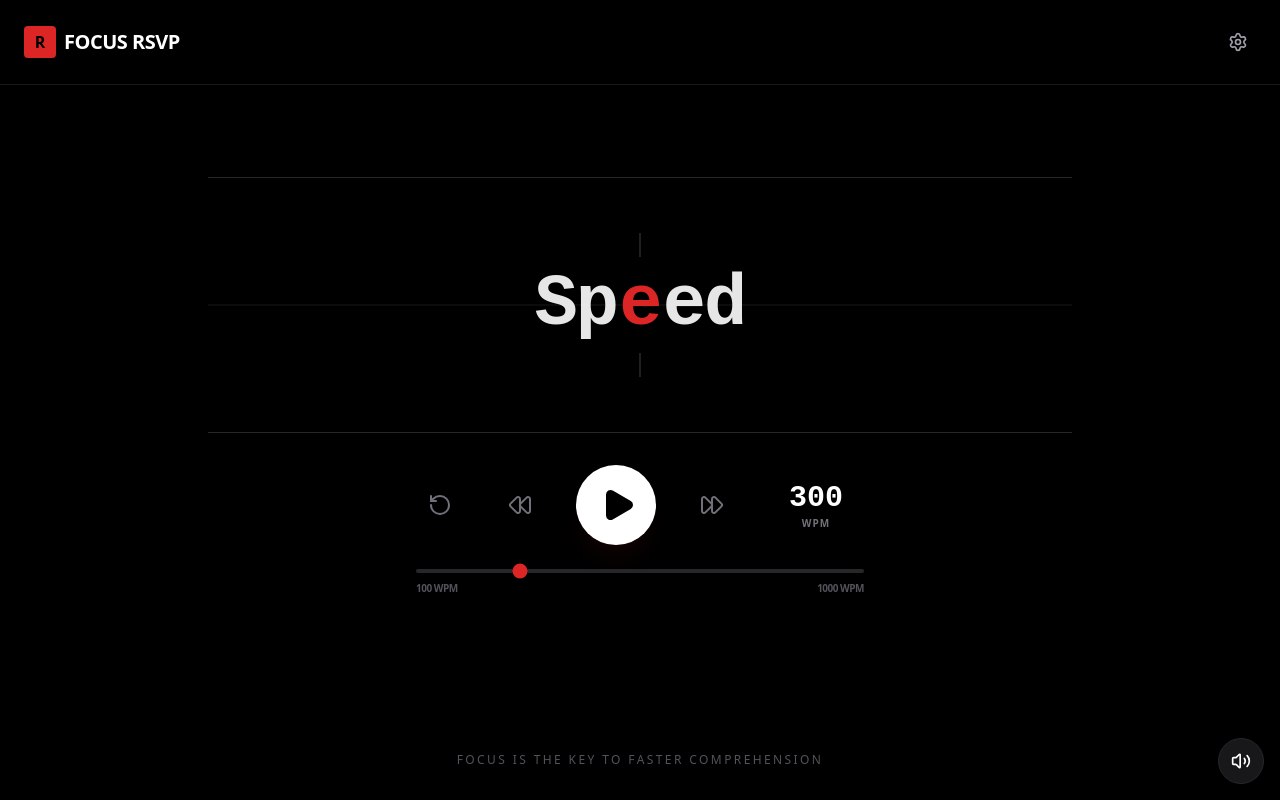
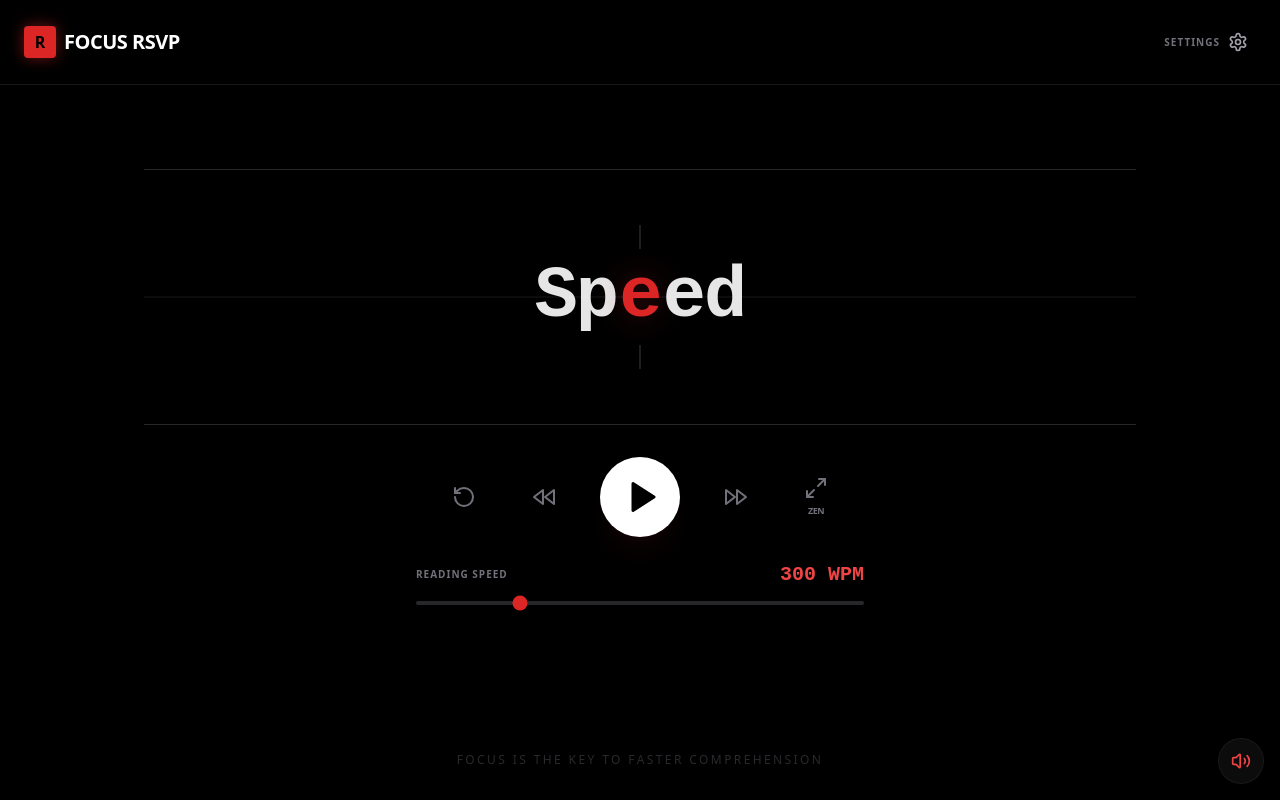
Before and after one commit to snowfluke/rsvp-speed-reader, a React (Vite) app: page / in a window 1280 px wide. Built offline with nearby package versions, Linux system fonts and the light colour scheme.

Commit message:
feat: Implement Zen Mode and enhance user experience with keyboard controls

```diff
--- a/App.tsx
+++ b/App.tsx
@@ -1,6 +1,6 @@
 
 import React, { useState, useEffect, useCallback, useMemo, useRef } from 'react';
-import { Play, Pause, RotateCcw, Settings, FastForward, Rewind, Info } from 'lucide-react';
+import { Play, Pause, RotateCcw, Settings, FastForward, Rewind, Info, HelpCircle, Maximize2, Minimize2, Keyboard } from 'lucide-react';
 import RSVPPlayer from './components/RSVPPlayer';
 import BackgroundMusic from './components/BackgroundMusic';
 import { processText } from './utils/textProcessor';
@@ -12,10 +12,11 @@ const App: React.FC = () => {
   const [isPlaying, setIsPlaying] = useState<boolean>(false);
   const [currentIndex, setCurrentIndex] = useState<number>(0);
   const [showSettings, setShowSettings] = useState<boolean>(false);
+  const [isZenMode, setIsZenMode] = useState<boolean>(false);
+  const [showZenHint, setShowZenHint] = useState<boolean>(false);
 
   const words = useMemo(() => processText(text), [text]);
 
-  // Use ReturnType<typeof setTimeout> instead of NodeJS.Timeout to avoid namespace errors in browser environments
   const timerRef = useRef<ReturnType<typeof setTimeout> | null>(null);
 
   const togglePlay = useCallback(() => {
@@ -26,6 +27,28 @@ const App: React.FC = () => {
     setIsPlaying(false);
     setCurrentIndex(0);
   }, []);
+
+  const enterZenMode = () => {
+    setIsZenMode(true);
+    setShowZenHint(true);
+    setTimeout(() => setShowZenHint(false), 3000);
+  };
+
+  // Keyboard controls
+  useEffect(() => {
+    const handleKeyDown = (e: KeyboardEvent) => {
+      if (e.code === 'Space') {
+        e.preventDefault();
+        togglePlay();
+      } else if (e.code === 'Escape') {
+        setIsZenMode(false);
+        setShowSettings(false);
+      }
+    };
+
+    window.addEventListener('keydown', handleKeyDown);
+    return () => window.removeEventListener('keydown', handleKeyDown);
+  }, [togglePlay]);
 
   useEffect(() => {
     if (isPlaying && words.length > 0 && currentIndex < words.length) {
@@ -51,31 +74,43 @@ const App: React.FC = () => {
   const progress = words.length > 0 ? (currentIndex / words.length) * 100 : 0;
 
   return (
-    <div className="min-h-screen bg-black text-white flex flex-col font-sans">
-      {/* Header */}
-      <header className="p-6 flex justify-between items-center border-b border-zinc-900">
+    <div className={`min-h-screen bg-black text-white flex flex-col font-sans transition-all duration-700 ${isZenMode ? 'cursor-none' : ''}`}>
+      {/* Zen Hint Overlay */}
+      <div className={`fixed inset-0 z-[200] flex items-center justify-center pointer-events-none transition-opacity duration-1000 ${showZenHint ? 'opacity-100' : 'opacity-0'}`}>
+         <div className="bg-zinc-900/80 backdrop-blur-md px-6 py-4 rounded-2xl border border-zinc-800 flex flex-col items-center gap-2 shadow-2xl">
+            <div className="flex gap-4 text-zinc-400">
+               <div className="flex items-center gap-1"><span className="px-2 py-0.5 bg-zinc-800 rounded text-white text-xs font-bold">SPACE</span> <span className="text-xs">Play/Pause</span></div>
+               <div className="flex items-center gap-1"><span className="px-2 py-0.5 bg-zinc-800 rounded text-white text-xs font-bold">ESC</span> <span className="text-xs">Exit Zen</span></div>
+            </div>
+            <p className="text-red-500 font-bold uppercase tracking-[0.2em] text-[10px] mt-2">Zen Mode Active</p>
+         </div>
+      </div>
+
+      {/* Header - Hidden in Zen Mode */}
+      <header className={`p-6 flex justify-between items-center border-b border-zinc-900 transition-all duration-500 ${isZenMode ? 'opacity-0 -translate-y-full pointer-events-none absolute w-full' : 'opacity-100 translate-y-0 relative'}`}>
         <div className="flex items-center gap-2">
-          <div className="w-8 h-8 bg-red-600 rounded flex items-center justify-center font-bold text-black">R</div>
+          <div className="w-8 h-8 bg-red-600 rounded flex items-center justify-center font-bold text-black shadow-[0_0_15px_rgba(220,38,38,0.5)]">R</div>
           <h1 className="text-xl font-bold tracking-tight uppercase">Focus RSVP</h1>
         </div>
         <div className="flex items-center gap-4">
             <button
                 onClick={() => setShowSettings(!showSettings)}
-                className="p-2 hover:bg-zinc-900 rounded-full transition-colors"
+                className="p-2 hover:bg-zinc-900 rounded-full transition-colors flex items-center gap-2"
             >
-                <Settings size={20} className={showSettings ? "text-red-500" : "text-zinc-400"} />
+                <span className="text-[10px] font-bold uppercase tracking-widest text-zinc-500 hidden sm:inline">Settings</span>
+                <Settings size={20} className={showSettings ? "text-red-500 animate-spin-slow" : "text-zinc-400"} />
             </button>
         </div>
       </header>
 
       {/* Main Player Area */}
-      <main className="flex-1 flex flex-col justify-center items-center px-4 max-w-4xl mx-auto w-full gap-8 py-12">
+      <main className={`flex-1 flex flex-col justify-center items-center px-4 max-w-5xl mx-auto w-full transition-all duration-700 ${isZenMode ? 'gap-0 py-0' : 'gap-8 py-12'}`}>
 
-        <RSVPPlayer currentWord={words[currentIndex]} progress={progress} />
+        <RSVPPlayer currentWord={words[currentIndex]} progress={progress} zenMode={isZenMode} />
 
-        {/* Playback Controls */}
-        <div className="flex flex-col items-center gap-6 w-full">
-            <div className="flex items-center gap-8">
+        {/* Playback Controls - Hidden in Zen Mode */}
+        <div className={`flex flex-col items-center gap-6 w-full transition-all duration-500 ${isZenMode ? 'opacity-0 translate-y-12 pointer-events-none' : 'opacity-100 translate-y-0'}`}>
+            <div className="flex items-center gap-4 sm:gap-8">
                 <button
                     onClick={reset}
                     className="p-3 text-zinc-500 hover:text-white transition-colors"
@@ -107,14 +142,22 @@ const App: React.FC = () => {
                     <FastForward size={24} />
                 </button>
 
-                <div className="w-24 text-center">
-                    <span className="text-3xl font-bold mono">{wpm}</span>
-                    <p className="text-[10px] text-zinc-500 uppercase tracking-widest font-bold">WPM</p>
-                </div>
+                <button
+                    onClick={enterZenMode}
+                    className="flex flex-col items-center gap-1 p-3 text-zinc-500 hover:text-red-500 transition-colors group"
+                    title="Zen Mode (Press ESC to exit)"
+                >
+                    <Maximize2 size={24} />
+                    <span className="text-[9px] font-black tracking-tighter uppercase group-hover:text-red-500">Zen</span>
+                </button>
             </div>
 
             {/* WPM Slider */}
             <div className="w-full max-w-md flex flex-col gap-2">
+                <div className="flex justify-between items-center mb-1">
+                  <span className="text-[10px] text-zinc-500 uppercase tracking-widest font-bold">Reading Speed</span>
+                  <span className="text-xl font-bold mono text-red-500">{wpm} WPM</span>
+                </div>
                 <input
                     type="range"
                     min="100"
@@ -124,32 +167,27 @@ const App: React.FC = () => {
                     onChange={(e) => setWpm(parseInt(e.target.value))}
                     className="w-full accent-red-600 h-1 bg-zinc-800 rounded-lg appearance-none cursor-pointer"
                 />
-                <div className="flex justify-between text-[10px] text-zinc-600 font-bold tracking-tighter uppercase">
-                    <span>100 WPM</span>
-                    <span>1000 WPM</span>
-                </div>
             </div>
         </div>
 
-        {/* Text Input Section (Conditional) */}
-        <div className={`w-full transition-all duration-300 overflow-hidden ${showSettings ? 'max-h-[1000px] opacity-100' : 'max-h-0 opacity-0'}`}>
-            <div className="p-6 bg-zinc-950 border border-zinc-900 rounded-2xl flex flex-col gap-4">
+        {/* Settings & Help Section */}
+        <div className={`w-full transition-all duration-300 overflow-hidden ${showSettings && !isZenMode ? 'max-h-[1000px] opacity-100' : 'max-h-0 opacity-0 pointer-events-none'}`}>
+            <div className="grid grid-cols-1 lg:grid-cols-3 gap-6">
+                {/* Text Input */}
+                <div className="lg:col-span-2 p-6 bg-zinc-950 border border-zinc-900 rounded-2xl flex flex-col gap-4">
                     <div className="flex items-center justify-between">
+                        <div className="flex items-center gap-2">
                             <h3 className="text-sm font-bold uppercase tracking-wider text-zinc-400">Insert Text</h3>
-                    <div className="flex gap-2">
+                        </div>
                         <button
-                            onClick={() => {
-                                setText("");
-                                reset();
-                            }}
-                            className="text-xs text-zinc-500 hover:text-red-500"
+                            onClick={() => { setText(""); reset(); }}
+                            className="text-xs text-zinc-500 hover:text-red-500 transition-colors uppercase font-bold tracking-widest"
                         >
                             Clear
                         </button>
                     </div>
-                </div>
                     <textarea
-                    className="w-full h-48 bg-black border border-zinc-800 rounded-xl p-4 text-zinc-300 focus:outline-none focus:border-red-600 transition-colors resize-none"
+                        className="w-full h-48 bg-black border border-zinc-800 rounded-xl p-4 text-zinc-300 focus:outline-none focus:border-red-600 transition-colors resize-none mono text-sm leading-relaxed"
                         placeholder="Paste your text here..."
                         value={text}
                         onChange={(e) => {
@@ -159,18 +197,52 @@ const App: React.FC = () => {
                     />
                     <div className="flex items-center gap-2 text-zinc-500">
                         <Info size={14} />
-                    <span className="text-xs">Words are split by whitespace. {words.length} words detected.</span>
+                        <span className="text-xs">{words.length} words detected. Total reading time: {Math.ceil(words.length / wpm)} min.</span>
+                    </div>
+                </div>
+
+                {/* Instructions / How to Use */}
+                <div className="p-6 bg-zinc-900/40 border border-zinc-900 rounded-2xl flex flex-col gap-4">
+                    <div className="flex items-center gap-2 text-zinc-200">
+                        <HelpCircle size={18} className="text-red-500" />
+                        <h3 className="text-sm font-bold uppercase tracking-wider">Controls</h3>
+                    </div>
+                    <ul className="space-y-4 text-xs text-zinc-400 leading-relaxed">
+                        <li className="flex gap-3">
+                            <span className="text-red-500 font-bold">Space</span>
+                            <p>Play or Pause the reader.</p>
+                        </li>
+                        <li className="flex gap-3">
+                            <span className="text-red-500 font-bold">Esc</span>
+                            <p>Exit Settings or <span className="text-white">Zen Mode</span>.</p>
+                        </li>
+                        <li className="flex gap-3">
+                            <span className="text-red-500 font-bold">Zen</span>
+                            <p>Click the <b>Zen</b> button for zero distractions.</p>
+                        </li>
+                    </ul>
                 </div>
             </div>
         </div>
       </main>
 
+      {/* Exit Zen Mode Button - Only visible in Zen Mode on mouse move */}
+      <div className={`fixed top-8 right-8 z-[100] transition-opacity duration-300 group ${isZenMode ? 'opacity-0 hover:opacity-100' : 'opacity-0 pointer-events-none'}`}>
+          <button
+            onClick={() => setIsZenMode(false)}
+            className="flex items-center gap-2 bg-zinc-900/50 hover:bg-zinc-800 p-3 rounded-full border border-zinc-800 text-zinc-400 hover:text-white transition-all shadow-xl"
+          >
+            <Minimize2 size={20} />
+            <span className="text-[10px] font-bold uppercase tracking-widest pr-2">Exit Zen (ESC)</span>
+          </button>
+      </div>
+
       {/* Footer Info */}
-      <footer className="p-8 text-center text-zinc-600">
-        <p className="text-xs uppercase tracking-[0.2em] font-medium">Focus is the key to faster comprehension</p>
+      <footer className={`p-8 text-center text-zinc-600 mt-auto transition-opacity duration-500 ${isZenMode ? 'opacity-0 pointer-events-none' : 'opacity-100'}`}>
+        <p className="text-xs uppercase tracking-[0.2em] font-medium opacity-50">Focus is the key to faster comprehension</p>
       </footer>
 
-      <BackgroundMusic isPlaying={isPlaying} />
+      <BackgroundMusic isPlaying={isPlaying} isZenMode={isZenMode} />
     </div>
   );
 };
--- a/components/BackgroundMusic.tsx
+++ b/components/BackgroundMusic.tsx
@@ -4,9 +4,10 @@ import { Volume2, VolumeX } from 'lucide-react';
 
 interface BackgroundMusicProps {
   isPlaying: boolean;
+  isZenMode?: boolean;
 }
 
-const BackgroundMusic: React.FC<BackgroundMusicProps> = ({ isPlaying }) => {
+const BackgroundMusic: React.FC<BackgroundMusicProps> = ({ isPlaying, isZenMode }) => {
   const audioRef = useRef<HTMLAudioElement | null>(null);
   const [isMuted, setIsMuted] = useState(false);
 
@@ -21,7 +22,7 @@ const BackgroundMusic: React.FC<BackgroundMusicProps> = ({ isPlaying }) => {
   }, [isPlaying, isMuted]);
 
   return (
-    <div className="fixed bottom-4 right-4 z-50">
+    <div className={`fixed bottom-4 right-4 z-50 transition-all duration-500 ${isZenMode ? 'opacity-0 hover:opacity-100' : 'opacity-100'}`}>
       <audio
         ref={audioRef}
         loop
@@ -29,10 +30,10 @@ const BackgroundMusic: React.FC<BackgroundMusicProps> = ({ isPlaying }) => {
       />
       <button
         onClick={() => setIsMuted(!isMuted)}
-        className="p-3 bg-zinc-900 hover:bg-zinc-800 text-white rounded-full transition-colors border border-zinc-800"
+        className="p-3 bg-zinc-900/50 hover:bg-zinc-800 text-white rounded-full transition-colors border border-zinc-800/50 backdrop-blur-sm"
         title={isMuted ? "Unmute Focus Music" : "Mute Focus Music"}
       >
-        {isMuted ? <VolumeX size={20} /> : <Volume2 size={20} />}
+        {isMuted ? <VolumeX size={20} className="text-zinc-500" /> : <Volume2 size={20} className="text-red-500" />}
       </button>
     </div>
   );
--- a/components/RSVPPlayer.tsx
+++ b/components/RSVPPlayer.tsx
@@ -6,12 +6,13 @@ import { splitWord } from '../utils/textProcessor';
 interface RSVPPlayerProps {
   currentWord: WordData | undefined;
   progress: number;
+  zenMode?: boolean;
 }
 
-const RSVPPlayer: React.FC<RSVPPlayerProps> = ({ currentWord, progress }) => {
+const RSVPPlayer: React.FC<RSVPPlayerProps> = ({ currentWord, progress, zenMode }) => {
   if (!currentWord) {
     return (
-      <div className="w-full h-64 flex items-center justify-center bg-black border-y border-zinc-800 relative overflow-hidden">
+      <div className={`w-full flex items-center justify-center bg-black relative overflow-hidden transition-all duration-700 ${zenMode ? 'h-screen border-none' : 'h-64 border-y border-zinc-800'}`}>
          <span className="text-zinc-600 font-medium">No text to display</span>
       </div>
     );
@@ -20,22 +21,22 @@ const RSVPPlayer: React.FC<RSVPPlayerProps> = ({ currentWord, progress }) => {
   const { prefix, focal, suffix } = splitWord(currentWord);
 
   return (
-    <div className="w-full h-64 flex flex-col items-center justify-center bg-black border-y border-zinc-800 relative overflow-hidden">
+    <div className={`w-full flex flex-col items-center justify-center bg-black relative overflow-hidden transition-all duration-700 ${zenMode ? 'h-screen border-none' : 'h-64 border-y border-zinc-800'}`}>
       {/* Guideline Markers */}
-      <div className="absolute top-1/2 left-1/2 -translate-x-1/2 -translate-y-[4.5rem] w-px h-6 bg-zinc-700"></div>
-      <div className="absolute bottom-1/2 left-1/2 -translate-x-1/2 translate-y-[4.5rem] w-px h-6 bg-zinc-700"></div>
+      <div className={`absolute left-1/2 -translate-x-1/2 w-px bg-zinc-700 transition-all duration-700 ${zenMode ? 'top-1/4 h-12 opacity-30' : 'top-1/2 -translate-y-[4.5rem] h-6'}`}></div>
+      <div className={`absolute left-1/2 -translate-x-1/2 w-px bg-zinc-700 transition-all duration-700 ${zenMode ? 'bottom-1/4 h-12 opacity-30' : 'bottom-1/2 translate-y-[4.5rem] h-6'}`}></div>
 
       {/* Horizontal Guideline - Subtle */}
-      <div className="absolute top-1/2 w-full h-px bg-zinc-900 -translate-y-1/2"></div>
+      {!zenMode && <div className="absolute top-1/2 w-full h-px bg-zinc-900 -translate-y-1/2"></div>}
 
       {/* Word Container */}
-      <div className="relative flex items-center mono text-5xl md:text-7xl font-bold tracking-tight">
+      <div className={`relative flex items-center mono font-bold tracking-tight transition-all duration-700 ${zenMode ? 'text-6xl md:text-9xl' : 'text-5xl md:text-7xl'}`}>
         {/* We use a fixed width container for the focal character to keep it centered */}
         <div className="flex w-full justify-center">
             <div className="text-right flex-1 text-white opacity-90 pr-0">
                 {prefix}
             </div>
-            <div className="text-red-600 mx-0.5">
+            <div className="text-red-600 mx-0.5 shadow-red-900/20 drop-shadow-[0_0_15px_rgba(220,38,38,0.3)]">
                 {focal}
             </div>
             <div className="text-left flex-1 text-white opacity-90 pl-0">
@@ -45,7 +46,10 @@ const RSVPPlayer: React.FC<RSVPPlayerProps> = ({ currentWord, progress }) => {
       </div>
 
       {/* Progress Bar */}
-      <div className="absolute bottom-0 left-0 h-1 bg-red-600 transition-all duration-100 ease-linear" style={{ width: `${progress}%` }}></div>
+      <div
+        className={`absolute bottom-0 left-0 h-1 bg-red-600 transition-all duration-100 ease-linear ${zenMode ? 'opacity-20 h-0.5' : 'opacity-100'}`}
+        style={{ width: `${progress}%` }}
+      ></div>
     </div>
   );
 };
--- a/index.html
+++ b/index.html
@@ -1,4 +1,3 @@
-
 <!DOCTYPE html>
 <html lang="en">
 <head>
@@ -25,12 +24,17 @@
     "react/": "https://esm.sh/react@^19.2.3/",
     "react": "https://esm.sh/react@^19.2.3",
     "react-dom/": "https://esm.sh/react-dom@^19.2.3/",
-    "lucide-react": "https://esm.sh/lucide-react@^0.562.0"
+    "lucide-react": "https://esm.sh/lucide-react@^0.562.0",
+    "vite": "https://esm.sh/vite@^7.3.1",
+    "@vitejs/plugin-react": "https://esm.sh/@vitejs/plugin-react@^5.1.2"
   }
 }
 </script>
+<link rel="stylesheet" href="/index.css">
 </head>
 <body>
     <div id="root"></div>
+    <script type="module" src="index.tsx"></script>
+<script type="module" src="/index.tsx"></script>
 </body>
 </html>
--- a/vite.config.ts
+++ b/vite.config.ts
@@ -1,23 +1,11 @@
-import path from 'path';
-import { defineConfig, loadEnv } from 'vite';
+import { defineConfig } from 'vite';
 import react from '@vitejs/plugin-react';
 
-export default defineConfig(({ mode }) => {
-    const env = loadEnv(mode, '.', '');
-    return {
-      server: {
-        port: 3000,
-        host: '0.0.0.0',
-      },
-      plugins: [react()],
-      define: {
-        'process.env.API_KEY': JSON.stringify(env.GEMINI_API_KEY),
-        'process.env.GEMINI_API_KEY': JSON.stringify(env.GEMINI_API_KEY)
-      },
-      resolve: {
-        alias: {
-          '@': path.resolve(__dirname, '.'),
-        }
-      }
-    };
+export default defineConfig({
+  plugins: [react()],
+  base: './',
+  build: {
+    outDir: 'dist',
+    emptyOutDir: true,
+  },
 });
```
Also changed, not shown: package.json (+14 -11 lines), tsconfig.json (+16 -24 lines), tsconfig.node.json (added, +10 -0 lines), 1 other file (tests, documents, lock files or other folders). Lines whose indentation alone changed are shown as unchanged.
